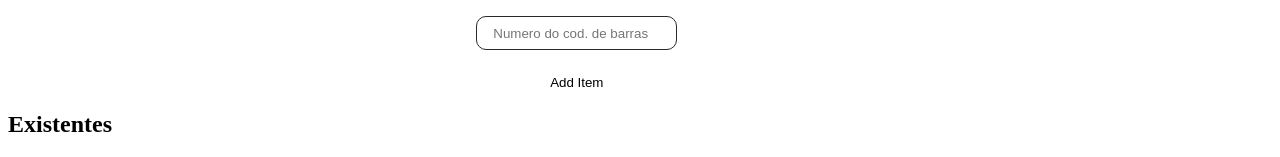
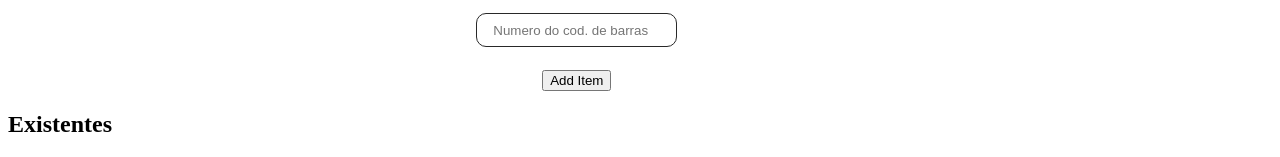
Before and after one commit to DanielLimaFernandes/Lista-04, a plain HTML site: page index.html in a window 1280 px wide. Shown: the part 166-323 px from the top of the page. Drawn offline with Linux system fonts and the light colour scheme.

Commit message:
mudando botao

```diff
--- a/style.css
+++ b/style.css
@@ -34,11 +34,6 @@
     padding: 5px;
     border-radius: 50%;
     transition: .8s;
-}
-
-button {
-    background-color: transparent;
-    border: none;
 }
 
 #dados-existentes {
```
